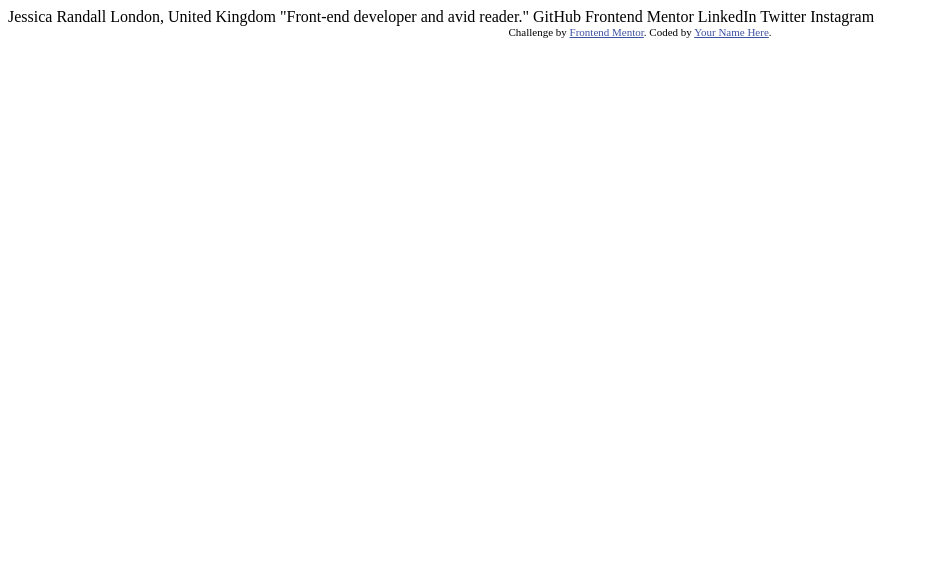
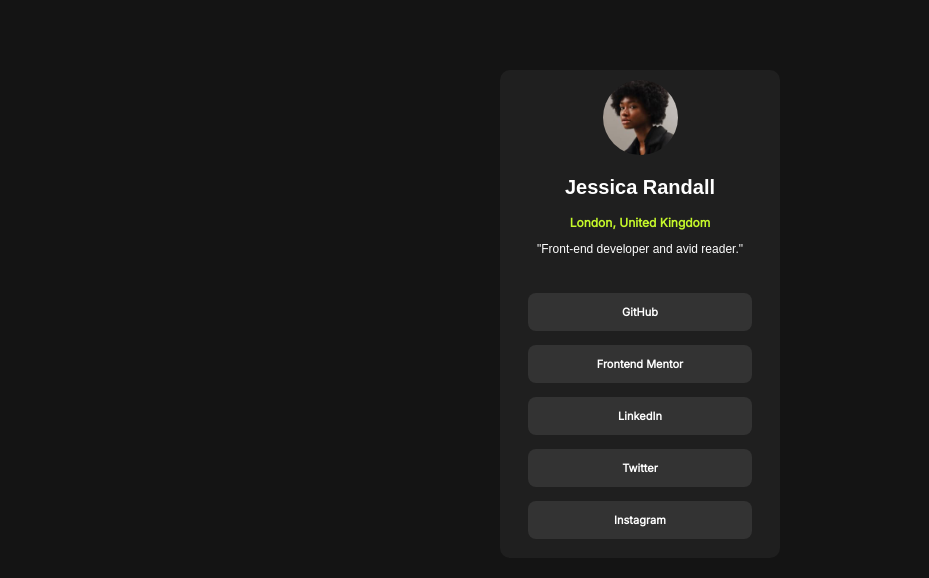
Before and after one commit to JulieBourelDrapier/SocialLinkProfile, a plain HTML site: page index.html in a window 1280 px wide. Shown: the whole page, without its empty margins (0-929 px from the left). Drawn offline with Linux system fonts and the light colour scheme.

Commit message:
Base (font, color, margin, etc.)

```diff
--- a/index.html
+++ b/index.html
@@ -3,32 +3,32 @@
 <head>
   <meta charset="UTF-8">
   <meta name="viewport" content="width=device-width, initial-scale=1.0"> <!-- displays site properly based on user's device -->
-
-  <link rel="icon" type="image/png" sizes="32x32" href="./assets/images/favicon-32x32.png">
-
-  <title>Frontend Mentor | Social links profile</title>
-
-  <!-- Feel free to remove these styles or customise in your own stylesheet 👍 -->
-  <style>
-    .attribution { font-size: 11px; text-align: center; }
-    .attribution a { color: hsl(228, 45%, 44%); }
-  </style>
+  <link rel="stylesheet" href="style.css">
+  <link rel="preconnect" href="https://fonts.googleapis.com">
+<link rel="preconnect" href="https://fonts.gstatic.com" crossorigin>
+<link href="https://fonts.googleapis.com/css2?family=Inter:wght@100;200;400&display=swap" rel="stylesheet">
+  <title>Social links profile</title>
 </head>
 <body>
+<section class="profile_section">
+<img id="logo" src="./assets/avatar-jessica.jpeg" alt="photo de profil de Jessica Randall">
+<h1>Jessica Randall</h1>
+<h2>London, United Kingdom</h2>
+<h3>"Front-end developer and avid reader."</h3>
 
-  Jessica Randall
-  London, United Kingdom
-  "Front-end developer and avid reader."
+<div class="social_links_container">
+  <a class="social_links" href="#">GitHub</a>
+  <a class="social_links" href="#">Frontend Mentor</a>
+  <a class="social_links" href="#">LinkedIn</a>
+  <a class="social_links" href="#">Twitter</a>
+  <a class="social_links" href="#">Instagram</a>
+</div>
 
-  GitHub
-  Frontend Mentor
-  LinkedIn
-  Twitter
-  Instagram
+</section>
 
-  <div class="attribution">
+  <!-- <div class="attribution">
     Challenge by <a href="https://www.frontendmentor.io?ref=challenge" target="_blank">Frontend Mentor</a>.
-    Coded by <a href="#">Your Name Here</a>.
-  </div>
+    Coded by <a href="#">Julie BD</a>.
+  </div> -->
 </body>
 </html>
--- /dev/null
+++ b/style.css
@@ -0,0 +1,66 @@
+/* Mobile first project*/
+body {
+  background-color: hsl(0, 0%, 8%);
+  font-family: 'inter', sans-serif;
+  margin: auto;
+  text-align: center;
+}
+h1 {
+  font-size: 20px;
+  font-family: 'light inter', sans-serif;
+}
+h2 {
+  font-size: 12px;
+  color: hsl(75,94%, 57%)
+}
+h3 {
+  font-size: 12px;
+  font-family: 'inte', sans-serif;
+  font-weight: 200;
+}
+ul {
+  list-style-type: none;
+}
+a {
+  text-decoration: none;
+}
+
+@media screen and (min-width: 375px) {
+.profile_section {
+  max-width: 280px;
+  border-radius: 10px;
+  color : white;
+  background-color: hsl(0, 0%, 12%);
+  margin: auto;
+  margin-top: 70px;
+}
+}
+#logo {
+  width: 75px;
+  height: 75px;
+  border-radius: 50px;
+  margin-top: 10px;
+}
+.social_links_container {
+  display: flex;
+  flex-direction: column;
+  align-items: center;
+  justify-content: center;
+  padding-top: 10px;
+  margin-top: 20px;
+  padding-bottom: 12px;
+}
+.social_links {
+  background-color: hsl(0, 0%, 20%);
+  color: white;
+  font-size: 11px;
+  font-weight: bolder;
+  border-radius: 8px;
+  padding: 12px;
+  margin: 7px;
+  width: 200px;
+}
+.social_links:hover {
+  background-color: hsl(75,94%, 57%);
+  color:hsl(0, 0%, 20%)
+}
```
Also changed, not shown: assets/avatar-jessica.jpeg (added).
